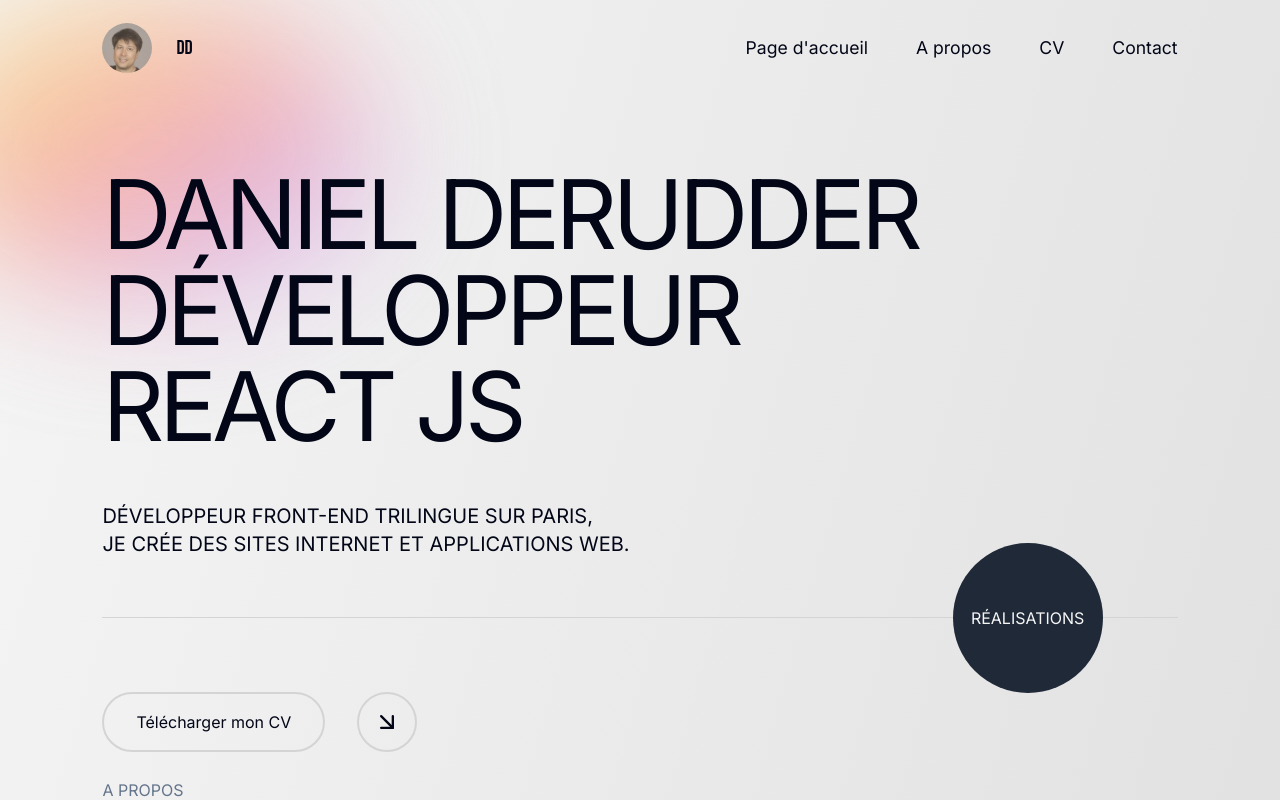
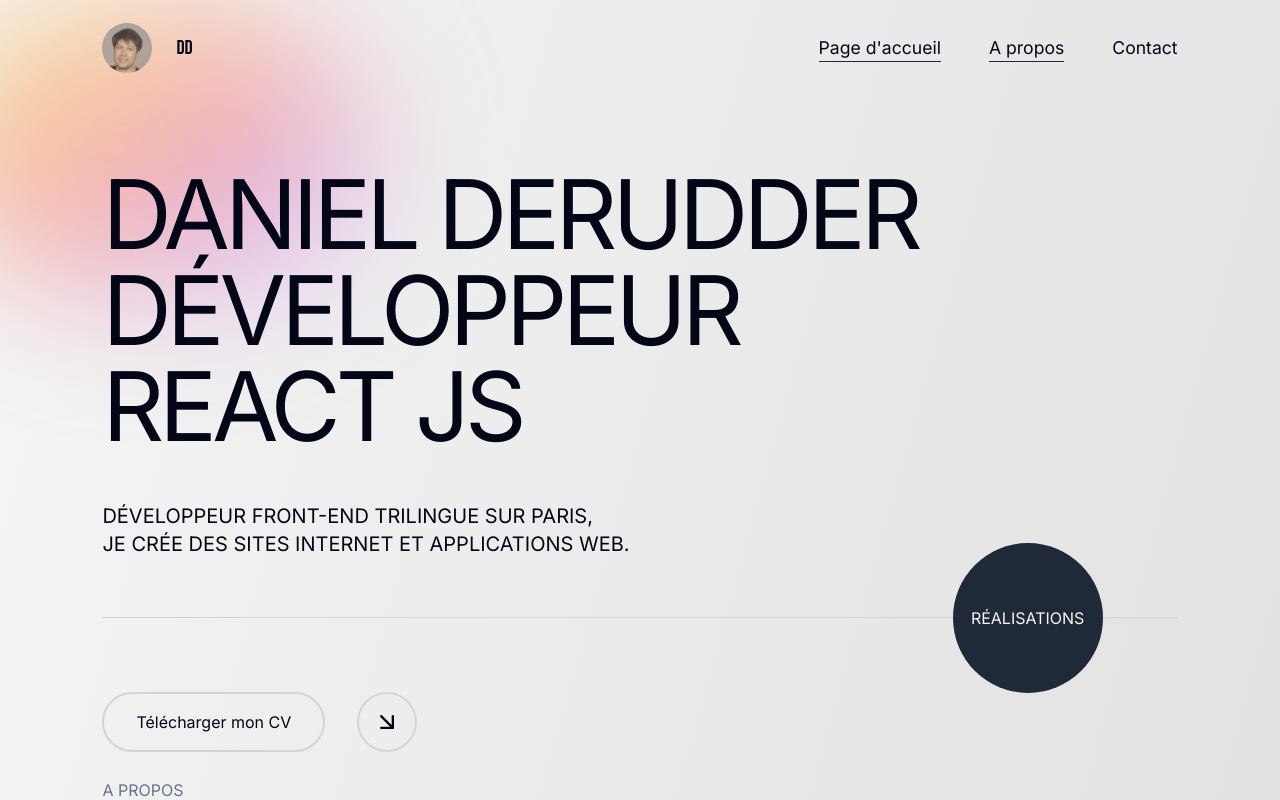
Before and after one commit to daniel-lou18/OC-projet8-portfolio, a React (Vite) app: page / in a window 1280 px wide. Shown: the top 800 px of the page. Built offline with nearby package versions, Linux system fonts and the light colour scheme.

Commit message:
Mettre en place la gestion des clicks à l'extérieur du menu Hamburger et sur les liens : fermeture du menu

```diff
--- a/src/components/Header/Hamburger.tsx
+++ b/src/components/Header/Hamburger.tsx
@@ -26,7 +26,7 @@ function Hamburger({ isVisible, size = 80, onClick }: HamburgerProps) {
     <AnimatePresence>
       {isVisible && (
         <motion.div
-          className={`data-lenis-toggle rounded-full overflow-hidden bg-slate-700 top-8 right-8 flex justify-center items-center fixed z-50 hover:cursor-pointer`}
+          className={`rounded-full overflow-hidden bg-slate-700 top-8 right-8 flex justify-center items-center fixed z-50 hover:cursor-pointer`}
           style={{ width: `${size}px`, height: `${size}px` }}
           initial={{ scale: 0 }}
           animate={{
--- a/src/components/Header/HamburgerMenu.tsx
+++ b/src/components/Header/HamburgerMenu.tsx
@@ -1,20 +1,41 @@
+import { MouseEvent, useRef } from "react";
 import Navbar from "./Navbar";
 import { AnimatePresence, motion } from "framer-motion";
 
-function HamburgerMenu({ isVisible }: { isVisible: boolean }) {
+type HamburgerMenuProps = {
+  isVisible: boolean;
+  handleClick: () => void;
+};
+
+function HamburgerMenu({ isVisible, handleClick }: HamburgerMenuProps) {
+  const backdropRef = useRef<HTMLDivElement>(null);
+
+  function clickOutside(e: MouseEvent<HTMLDivElement>) {
+    if (!backdropRef.current?.contains(e.target as Node)) return;
+    handleClick();
+  }
+
   return (
     <AnimatePresence>
       {isVisible && (
         <>
-          <motion.div className="fixed left-0 top-0 w-full h-full z-40 backdrop-filter backdrop-brightness-50"></motion.div>
           <motion.div
-            className="fixed h-screen w-1/4 px-8 py-16 right-0 bg-gray-900 text-slate-100 z-40"
-            initial={{ translateX: 500 }}
+            className="fixed left-0 top-0 w-0 md:w-full h-full z-40 backdrop-filter backdrop-brightness-50"
+            initial={{ opacity: 0 }}
+            animate={{ opacity: 1 }}
+            exit={{ opacity: 0 }}
+            transition={{ type: "tween", duration: 0.7, ease: "easeOut" }}
+            ref={backdropRef}
+            onClick={clickOutside}
+          ></motion.div>
+          <motion.div
+            className="fixed h-screen w-screen lg:w-1/3 px-8 md:px-12 pt-40 pb-16 right-0 bg-gray-900 text-slate-100 text-3xl z-40"
+            initial={{ translateX: 1500 }}
             animate={{ translateX: 0 }}
-            exit={{ translateX: 500 }}
+            exit={{ translateX: 1500 }}
             transition={{ type: "tween", duration: 0.5, ease: "easeInOut" }}
           >
-            <Navbar style="col" />
+            <Navbar style="col" handleClick={handleClick} />
           </motion.div>
         </>
       )}
--- a/src/components/Header/Header.tsx
+++ b/src/components/Header/Header.tsx
@@ -1,9 +1,7 @@
-import { AnimatePresence, motion } from "framer-motion";
-import Name from "./NameV1";
-import Navbar from "./Navbar";
-import Hamburger from "./Hamburger";
 import { useEffect, useState } from "react";
 import HamburgerMenu from "./HamburgerMenu";
+import HeaderDesktop from "./HeaderDesktop";
+import HeaderMobile from "./HeaderMobile";
 
 function Header() {
   const [showHamburger, setShowHamburger] = useState<boolean>(false);
@@ -26,40 +24,17 @@ function Header() {
 
   return (
     <>
-      <div className="lg:block hidden">
-        <AnimatePresence initial={false}>
-          {showHeader && (
-            <motion.header
-              className="justify-between w-full h-16 top-4 z-20 px-[8%] flex items-center fixed"
-              initial={{ y: -125 }}
-              animate={{ y: 0 }}
-              exit={{ y: -125 }}
-              transition={{ damping: 50, stiffness: 200 }}
-            >
-              <Name />
-              <Navbar />
-            </motion.header>
-          )}
-        </AnimatePresence>
-        <Hamburger isVisible={showHamburger} onClick={toggleMenu} />
-      </div>
-      <div className="lg:hidden flex justify-between items-center fixed z-50 pl-[8%] pt-8">
-        <AnimatePresence>
-          {showHeader && (
-            <motion.div
-              className="h-[70px] flex items-center"
-              initial={{ y: -125 }}
-              animate={{ y: 0 }}
-              exit={{ y: -125 }}
-              transition={{ damping: 50, stiffness: 200 }}
-            >
-              <Name />
-            </motion.div>
-          )}
-        </AnimatePresence>
-        <Hamburger isVisible={true} onClick={toggleMenu} size={70} />
-      </div>
-      <HamburgerMenu isVisible={showMenu} />
+      <HeaderDesktop
+        showHeader={showHeader}
+        showHamburger={showHamburger}
+        handleClick={toggleMenu}
+      />
+      <HeaderMobile
+        showHeader={showHeader}
+        showMenu={showMenu}
+        handleClick={toggleMenu}
+      />
+      <HamburgerMenu isVisible={showMenu} handleClick={toggleMenu} />
     </>
   );
 }
--- /dev/null
+++ b/src/components/Header/HeaderDesktop.tsx
@@ -0,0 +1,39 @@
+import { AnimatePresence, motion } from "framer-motion";
+import Name from "./NameV1";
+import Navbar from "./Navbar";
+import Hamburger from "./Hamburger";
+
+export type HeaderProps = {
+  showHeader: boolean;
+  handleClick: () => void;
+};
+
+type HeaderDesktopProps = HeaderProps & { showHamburger: boolean };
+
+function HeaderDesktop({
+  showHeader,
+  showHamburger,
+  handleClick,
+}: HeaderDesktopProps) {
+  return (
+    <div className="lg:block hidden">
+      <AnimatePresence initial={false}>
+        {showHeader && (
+          <motion.header
+            className="justify-between w-full h-16 top-4 z-20 px-[8%] flex items-center fixed"
+            initial={{ y: -125 }}
+            animate={{ y: 0 }}
+            exit={{ y: -125 }}
+            transition={{ damping: 50, stiffness: 200 }}
+          >
+            <Name />
+            <Navbar />
+          </motion.header>
+        )}
+      </AnimatePresence>
+      <Hamburger isVisible={showHamburger} onClick={handleClick} />
+    </div>
+  );
+}
+
+export default HeaderDesktop;
--- /dev/null
+++ b/src/components/Header/HeaderMobile.tsx
@@ -0,0 +1,33 @@
+import { AnimatePresence, motion } from "framer-motion";
+import Hamburger from "./Hamburger";
+import Name from "./NameV1";
+import { HeaderProps } from "./HeaderDesktop";
+
+type HeaderMobileProps = HeaderProps & { showMenu: boolean };
+
+function HeaderMobile({
+  showHeader,
+  showMenu,
+  handleClick,
+}: HeaderMobileProps) {
+  return (
+    <div className="lg:hidden flex justify-between items-center fixed z-50 pl-[8%] pt-8">
+      <AnimatePresence>
+        {showHeader && !showMenu && (
+          <motion.div
+            className="h-[70px] flex items-center"
+            initial={{ y: -125, opacity: 0 }}
+            animate={{ y: 0, opacity: 1 }}
+            exit={{ y: -125, opacity: 0 }}
+            transition={{ damping: 50, stiffness: 200 }}
+          >
+            <Name />
+          </motion.div>
+        )}
+      </AnimatePresence>
+      <Hamburger isVisible={true} onClick={handleClick} size={70} />
+    </div>
+  );
+}
+
+export default HeaderMobile;
--- /dev/null
+++ b/src/components/Header/MyNavLink.tsx
@@ -0,0 +1,16 @@
+import { PropsWithChildren } from "react";
+import { NavLink } from "react-router-dom";
+
+type MyNavLinkProps = PropsWithChildren<{ to: string; onClick: () => void }>;
+
+function MyNavLink({ children, to, onClick }: MyNavLinkProps) {
+  return (
+    <li className="h-full relative">
+      <NavLink className={`h-full flex items-center`} to={to} onClick={onClick}>
+        {children}
+      </NavLink>
+    </li>
+  );
+}
+
+export default MyNavLink;
--- a/src/components/Header/Navbar.tsx
+++ b/src/components/Header/Navbar.tsx
@@ -1,23 +1,29 @@
-import { Link } from "react-router-dom";
+import MyNavLink from "./MyNavLink";
 
-function Navbar({ style = "row" }: { style?: "row" | "col" }) {
+type NavbarProps = { style?: "row" | "col"; handleClick?: () => void };
+
+function Navbar({ style = "row", handleClick }: NavbarProps) {
+  function handleClickCol() {
+    if (style === "row") return;
+    handleClick?.();
+  }
+
   return (
-    <nav>
+    <nav className={`${style === "row" ? "h-full" : ""}`}>
       <ul
-        className={`${style === "row" ? "flex" : "block"} justify-end gap-12`}
+        className={`${
+          style === "row" ? "flex-row" : "flex-col"
+        } flex h-full gap-12`}
       >
-        <li className="relative">
-          <Link to="/">Page d'accueil</Link>
-        </li>
-        <li className="relative">
-          <Link to="/">A propos</Link>
-        </li>
-        <li className="relative">
-          <Link to="/">CV</Link>
-        </li>
-        <li className="relative">
-          <Link to="/contact">Contact</Link>
-        </li>
+        <MyNavLink to="/" onClick={handleClickCol}>
+          Page d'accueil
+        </MyNavLink>
+        <MyNavLink to="" onClick={handleClickCol}>
+          A propos
+        </MyNavLink>
+        <MyNavLink to="/contact" onClick={handleClickCol}>
+          Contact
+        </MyNavLink>
       </ul>
     </nav>
   );
--- a/src/index.css
+++ b/src/index.css
@@ -17,13 +17,13 @@ header li {
   font-size: 1.1rem;
 }
 
-nav li::after {
+nav.h-full a::after {
   font-size: 1rem;
   content: "";
   background-color: rgb(30 41 59);
   height: 1.5px;
   position: absolute;
-  bottom: -0.2rem;
+  bottom: 1.1rem;
   left: 0;
   right: 0;
   transform: scaleX(0);
@@ -31,8 +31,28 @@ nav li::after {
   transition: 0.4s ease-in-out;
 }
 
-nav li:hover::after {
+nav:not(.h-full) a::after {
+  display: none;
+  content: "";
+  background-color: rgb(241 245 249);
+  height: 10px;
+  width: 10px;
+  border-radius: 50%;
+  position: absolute;
+  top: 50%;
+  right: 0;
+  transform: translateY(-50%);
+  transform-origin: center;
+  transition: 0.4s ease-in-out;
+}
+
+nav.h-full a:hover::after,
+nav.h-full a.active::after {
   transform: scaleX(1);
+}
+
+nav:not(.h-full) a.active::after {
+  display: initial;
 }
 
 h2:not(.contact-title) {
```
